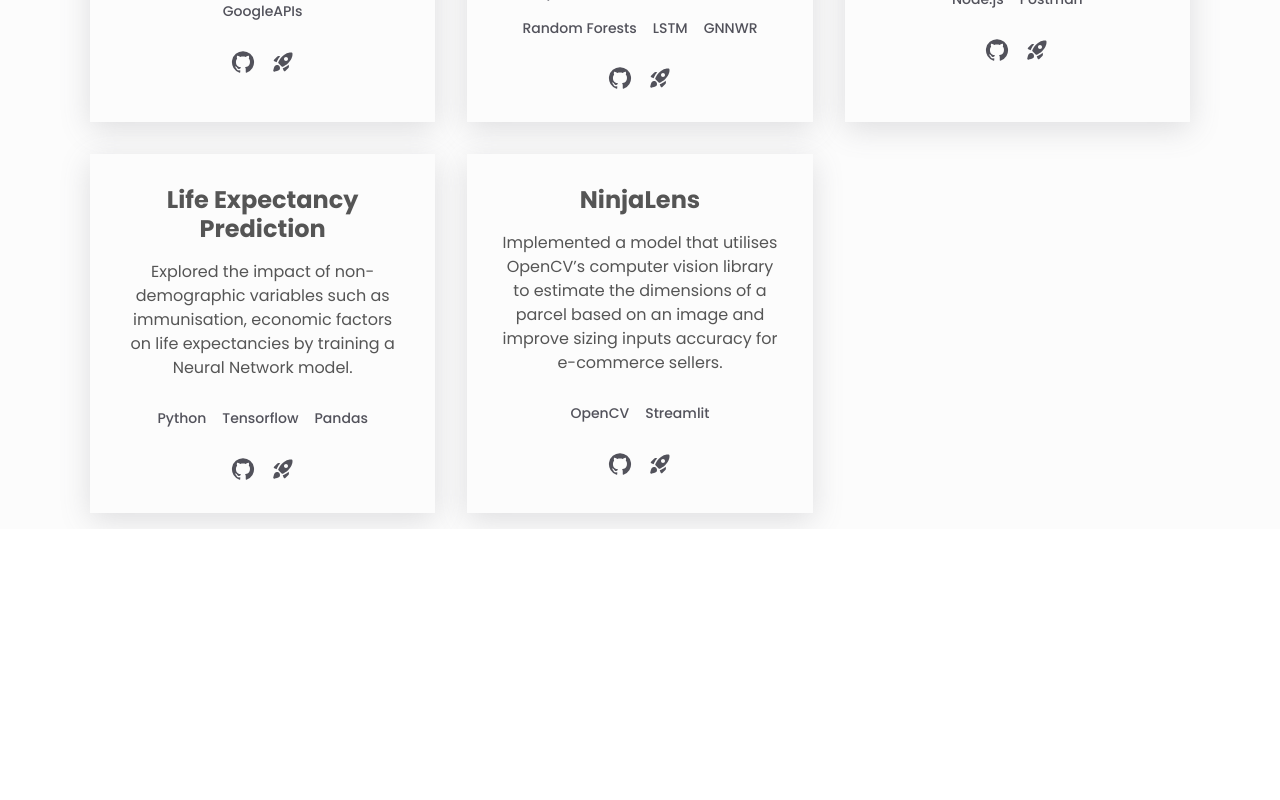
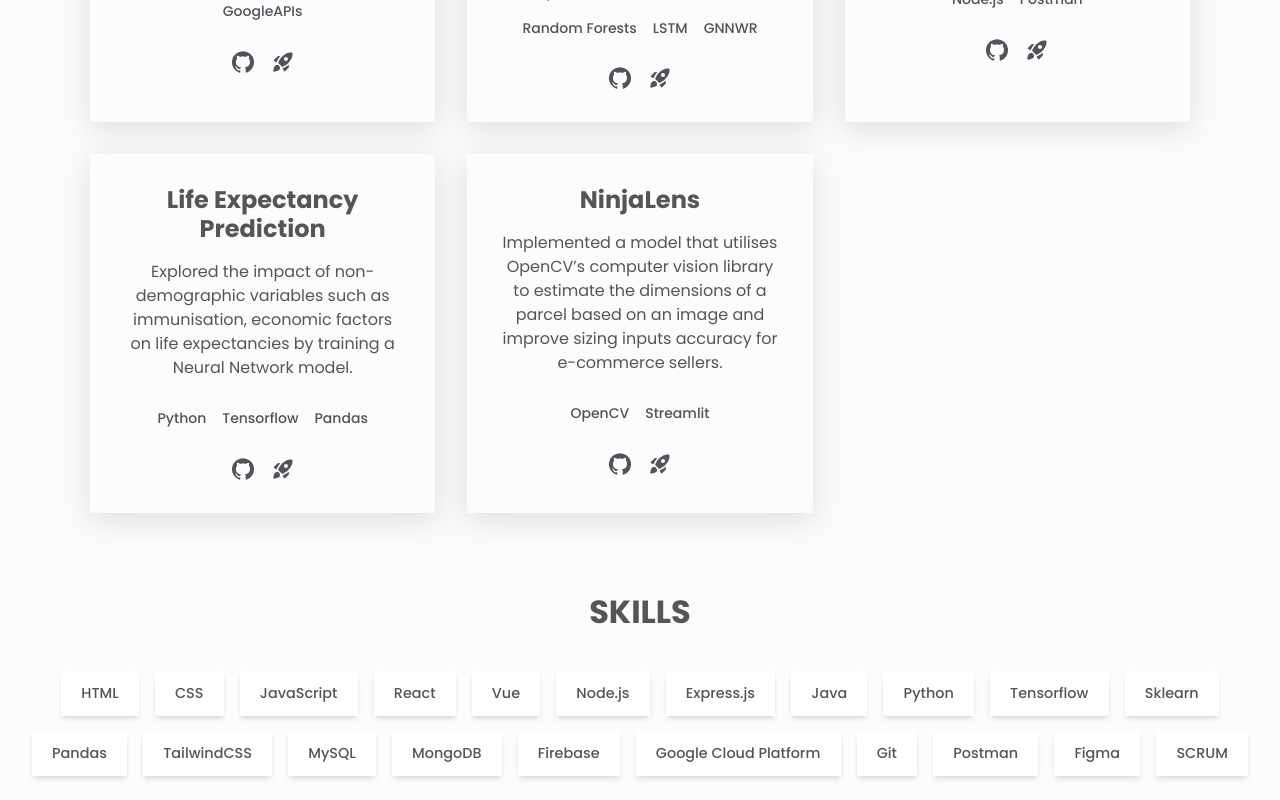
Before and after one commit to andersooi/portfolio-app, a React (Vite) app: page / in a window 1280 px wide. Shown: the part 1708-2508 px from the top of the page. Before the commit the page ends 2237 px from the top, so only its background shows below. Built offline with nearby package versions, Linux system fonts and the light colour scheme.

Commit message:
feat: add skills section

```diff
--- a/src/App.jsx
+++ b/src/App.jsx
@@ -2,6 +2,7 @@ import Header from './components/Header/Header';
 import About from './components/About/About';
 import Experiences from './components/Experiences/Experiences';
 import Projects from './components/Projects/Projects';
+import Skills from './components/Skills/Skills';
 import './App.css';
 
 const App = () => {
@@ -13,6 +14,7 @@ const App = () => {
         <About />
         <Experiences />
         <Projects />
+        <Skills />
       </main>
 
     </div>
--- /dev/null
+++ b/src/components/Skills/Skills.jsx
@@ -0,0 +1,38 @@
+const skills = [
+    "HTML",
+    "CSS",
+    "JavaScript",
+    "React",
+    "Vue",
+    "Node.js",
+    "Express.js",
+    "Java",
+    "Python",
+    "Tensorflow",
+    "Sklearn",
+    "Pandas",
+    "TailwindCSS",
+    "MySQL",
+    "MongoDB",
+    "Firebase",
+    "Google Cloud Platform",
+    "Git",
+    "Postman",
+    "Figma",
+    "SCRUM",
+]
+
+const Skills = () => {
+    return (
+        <section id="skills" className="section">
+            <h2 className="section__title font-bold">Skills</h2>
+            <div className="flex flex-wrap justify-center">
+                {skills.map((skill) => (
+                    <span key={skill} className="m-2 btn bg-white shadow-md hover:-translate-y-1">{skill}</span>
+                ))}
+            </div>
+        </section>
+    )
+}
+
+export default Skills;
```
